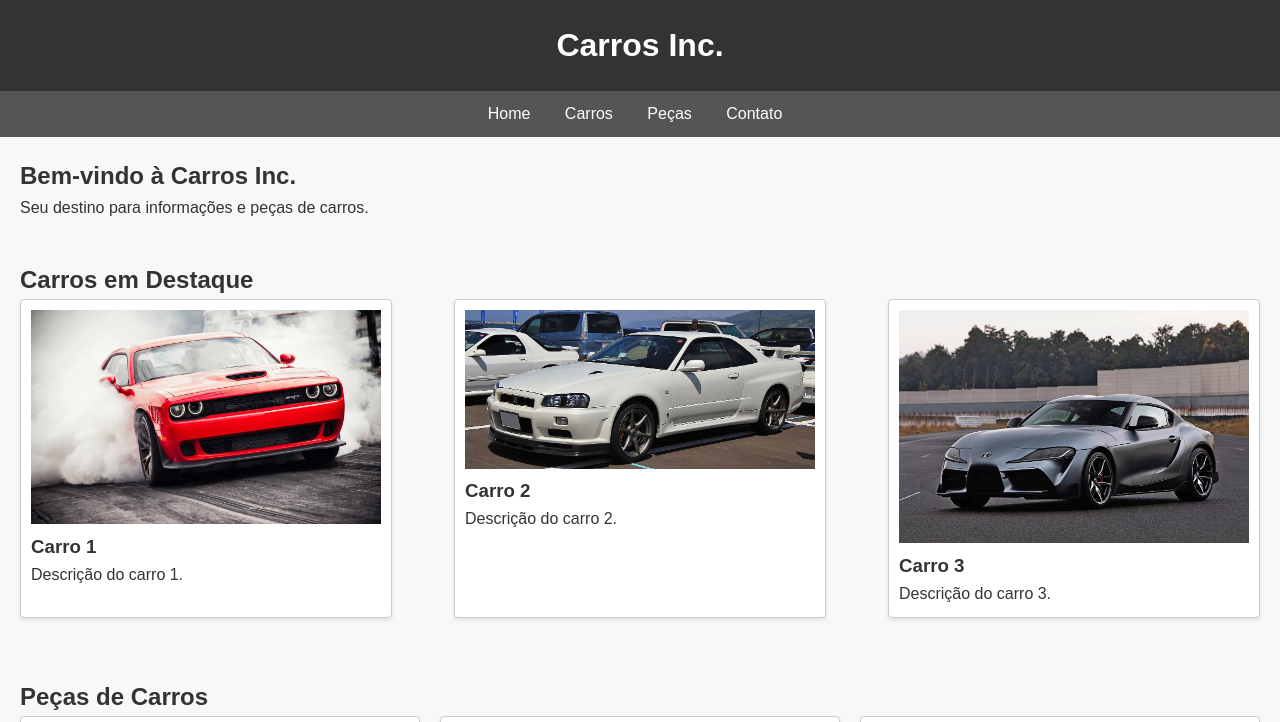
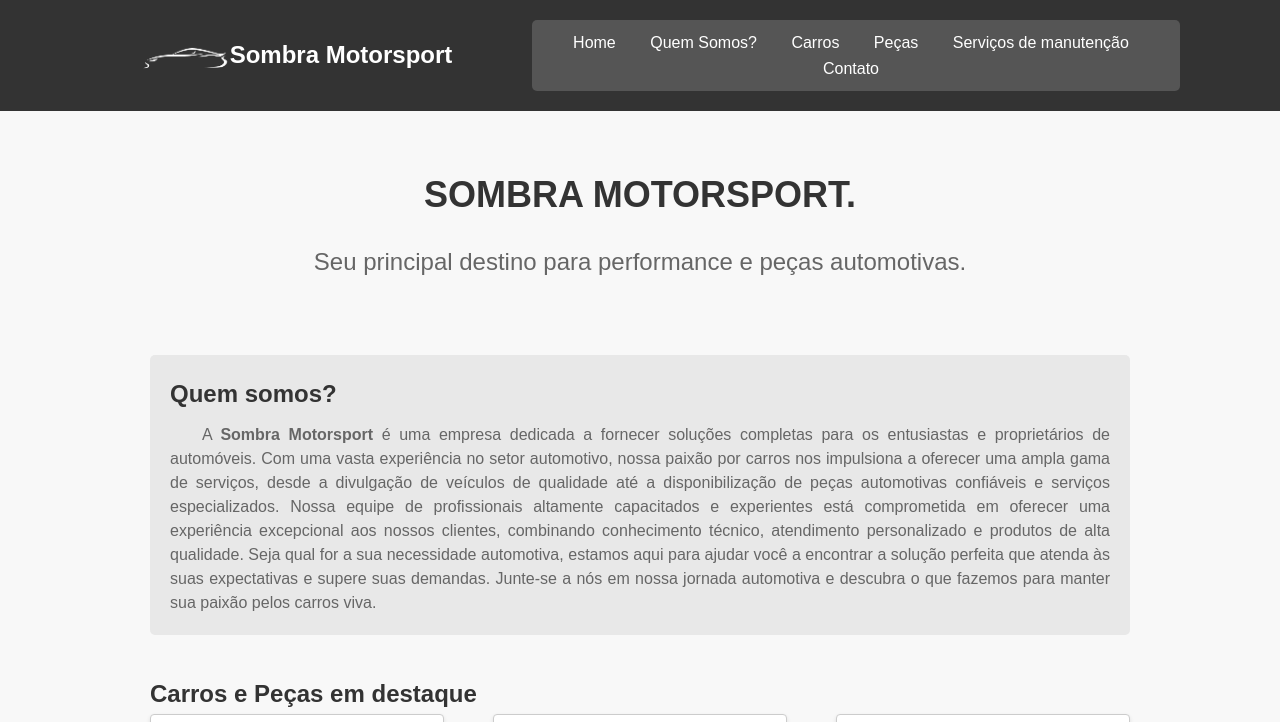
Before and after one commit to LuisCarlosGuima/TrabalhoM3WebDesign, a plain HTML site: page index.html in a window 1280 px wide. Shown: the top 722 px of the page. Drawn offline with Linux system fonts and the light colour scheme; a script that the page names is missing.

Commit message:
Adiciona novas estruturas / Renomeia empresa

```diff
--- a/index.html
+++ b/index.html
@@ -4,32 +4,49 @@
 <head>
     <meta charset="UTF-8">
     <meta name="viewport" content="width=device-width, initial-scale=1.0">
-    <title>Carros Inc.</title>
+    <title>Sombra Motorsport</title>
+    <link rel="icon" type="image/x-icon" href="/imagens/favicon.ico">
     <link rel="stylesheet" href="style.css">
 </head>
 
 <body>
     <header>
-        <h1>Carros Inc.</h1>
-    </header>
-
+        <img src="imagens/logo-white.png" alt="logo branca">
+        <h2>Sombra Motorsport</h2>
         <nav>
             <ul>
                 <li><a href="#home">Home</a></li>
+                <li><a href="#quem-somos">Quem Somos?</a></li>
                 <li><a href="#carros">Carros</a></li>
                 <li><a href="#pecas">Peças</a></li>
+                <li><a href="#servicos">Serviços de manutenção</a></li>
                 <li><a href="#contato">Contato</a></li>
             </ul>
         </nav>
+    </header>
 
     <main>
         <section id="home">
-            <h2>Bem-vindo à Carros Inc.</h2>
-            <p>Seu destino para informações e peças de carros.</p>
+            <h1>Sombra motorsport.</h1>
+            <p>Seu principal destino para performance e peças automotivas.</p>
+        </section>
+
+        <section id="quem-somos">
+            <h2>Quem somos?</h2>
+            <p>&emsp;&emsp;A <strong>Sombra Motorsport</strong> é uma empresa dedicada a fornecer soluções completas
+                para os entusiastas e proprietários de
+                automóveis. Com uma vasta experiência no setor automotivo, nossa paixão por carros nos impulsiona a
+                oferecer uma ampla gama de serviços, desde a divulgação de veículos de qualidade até a disponibilização
+                de peças automotivas confiáveis e serviços especializados. Nossa equipe de profissionais altamente
+                capacitados e experientes está comprometida em oferecer uma experiência excepcional aos nossos clientes,
+                combinando conhecimento técnico, atendimento personalizado e produtos de alta qualidade. Seja qual for a
+                sua necessidade automotiva, estamos aqui para ajudar você a encontrar a solução perfeita que atenda às
+                suas expectativas e supere suas demandas. Junte-se a nós em nossa jornada automotiva e descubra o que
+                fazemos para manter sua paixão pelos carros viva.</p>
         </section>
 
         <section id="carros">
-            <h2>Carros em Destaque</h2>
+            <h2>Carros e Peças em destaque</h2>
             <div class="carros">
                 <div class="carro">
                     <img src="imagens/imagem1.jpg" alt="Carro 1">
@@ -69,6 +86,36 @@
                 </div>
             </div>
         </section>
+
+        <section id="servicos">
+            <h2>Serviços</h2>
+            <div class="servicos">
+                <div class="servico">
+                    <img src="imagens/servico1.jpg" alt="Serviço 1">
+                    <div class="servico-content">
+                        <h2>Troca de óleo</h2>
+                        <p>&emsp;Efetuamos a troca de óleo do seu veículo rapidamente com produtos de qualidade e mão de obra
+                            especializada.</p>
+                    </div>
+                </div>
+                <div class="servico">
+                    <div class="servico-content">
+                        <h2>Balanceamento e geometria</h2>
+                        <p>&emsp;Utilizamos equipamentos de precisão e especializado para o correto alinhamento do seu veículo.
+                        </p>
+                    </div>
+                    <img src="imagens/servico2.jpg" alt="Serviço 2">
+                </div>
+                <div class="servico">
+                    <img src="imagens/servico3.jpg" alt="Serviço 3">
+                    <div class="servico-content">
+                        <h2>Troca do freio</h2>
+                        <p>&emsp;Efetue uma revisão no sistema de freio do seu veículo para mantê-lo em dia.</p>
+                    </div>
+                </div>
+            </div>
+        </section>
+
         <section id="contato">
             <h2>Entre em Contato</h2>
             <form>
--- a/style.css
+++ b/style.css
@@ -21,20 +21,36 @@ body {
 
 /* Estilos do Cabeçalho */
 header {
+    position: sticky !important;
     background-color: #333;
     color: #fff;
-    padding: 20px;
+    padding: 20px 100px;
     text-align: center;
+    display: flex;
+    align-items: center;
+    justify-content: space-between;
+    top: 0;
+    width: 100%;
+    z-index: 100;
 }
 
-header h1 {
-    font-size: 32px;
+header img {
+    max-width: 120px;
+    position: relative;
+    left: 25px;
+}
+
+header h2 {
+    position: relative;
+    right: 35px;
 }
 
 /* Estilos da Navegação */
 nav {
     background-color: #555;
     padding: 10px;
+    border-radius: 5px;
+    width: 60%;
 }
 
 nav ul {
@@ -53,13 +69,59 @@ nav ul li a {
     padding: 5px 10px;
 }
 
+nav ul li a:hover {
+    color: #c0c0c0;
+}
+
 /* Estilos do Conteúdo Principal */
 main {
-    padding: 20px;
+    padding: 20px 150px;
 }
 
 section {
     margin-bottom: 40px;
+}
+
+#home {
+    text-align: center;
+}
+
+#home {
+    text-align: center;
+    padding: 35px 0;
+}
+
+#home h1 {
+    font-size: 36px;
+    color: #333333;
+    margin-bottom: 20px;
+    text-transform: uppercase;
+    font-weight: bold;
+}
+
+#home p {
+    font-size: 24px;
+    color: #666666;
+    line-height: 1.5;
+}
+
+#quem-somos {
+    text-align: justify;
+    padding: 20px;
+    background-color: #e8e8e8;
+    border-radius: 5px;
+}
+
+#quem-somos h2 {
+    font-size: 24px;
+    color: #333333;
+    margin-bottom: 10px;
+}
+
+#quem-somos p {
+    font-size: 16px;
+    color: #666666;
+    line-height: 1.5;
 }
 
 .carros {
@@ -111,6 +173,32 @@ section {
     width: 100%;
     height: auto;
 }
+
+.servico {
+    display: flex;
+    align-items: center;
+    background-color: #e8e8e8;
+    margin: 15px;
+    border-radius: 5px;
+}
+
+.servico img {
+    margin: 10px;
+    width: 25%;
+    padding: 6px;
+    border-radius: 3px;
+    background-color: #c0c0c0;
+}
+
+.servico-content {
+    margin: 50px;
+    width: 60%;
+}
+
+.servico-content h2 {
+    font-weight: 700;
+}
+
 
 /* Estilos do Rodapé */
 footer {
```
Also changed, not shown: imagens/favicon.ico (added), imagens/logo-white.png (added), imagens/logo.png (added), imagens/servico1.jpg (added), imagens/servico2.jpg (added), imagens/servico3.jpg (added). Lines whose indentation alone changed are shown as unchanged.
